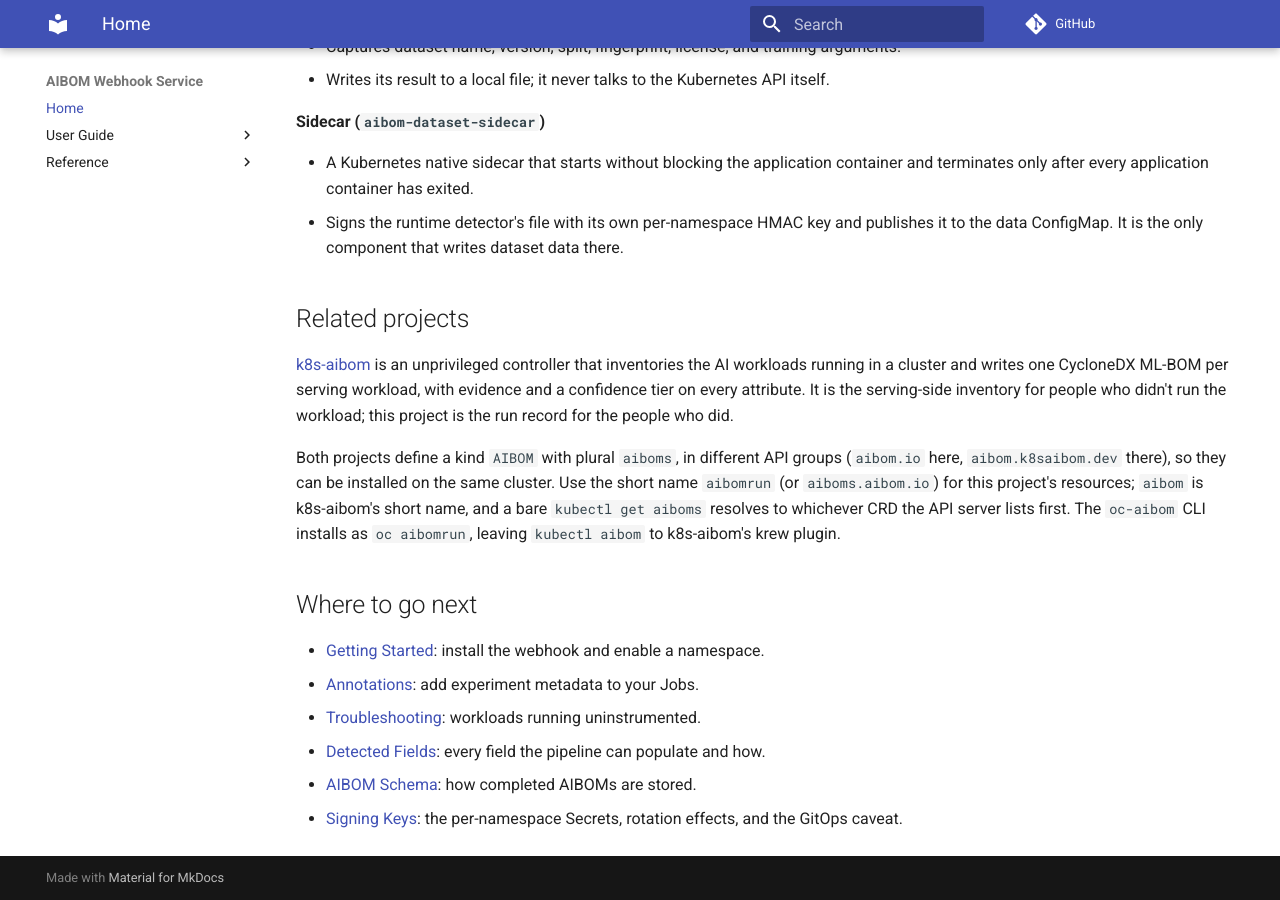
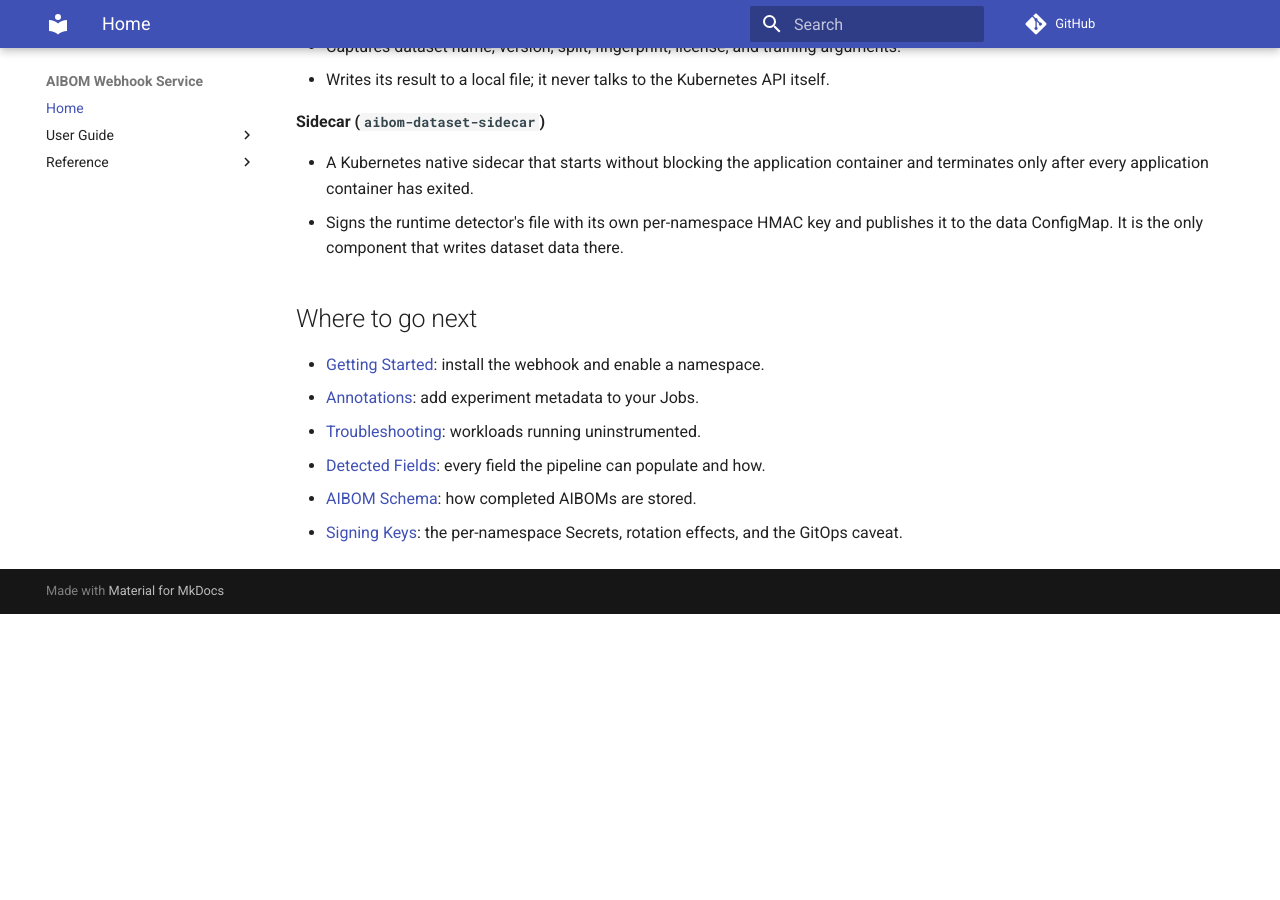
Before and after one commit to gavinsan33/aibom-webhook-service, an MkDocs documentation site: the page built from docs/index.md, in a window 1280 px wide and 900 px high, scrolled down 1587 px. Built offline with MkDocs 1.6.1 and Material for MkDocs 9.7.7, drawn with Linux system fonts in a browser that asks for light colours; comment, search, counter and statistics services are not loaded; after the commit the page ends 2201 px from its top, so only the background shows below that.

Commit message:
Move Related projects to the project-aibom docs

```diff
--- a/docs/index.md
+++ b/docs/index.md
@@ -66,12 +66,6 @@ The webhook always fails open (`failurePolicy: Ignore`): if the service is down,
 - A Kubernetes native sidecar that starts without blocking the application container and terminates only after every application container has exited.
 - Signs the runtime detector's file with its own per-namespace HMAC key and publishes it to the data ConfigMap. It is the only component that writes dataset data there.
 
-## Related projects
-
-[k8s-aibom](https://github.com/GoogleCloudPlatform/k8s-aibom) is an unprivileged controller that inventories the AI workloads running in a cluster and writes one CycloneDX ML-BOM per serving workload, with evidence and a confidence tier on every attribute. It is the serving-side inventory for people who didn't run the workload; this project is the run record for the people who did.
-
-Both projects define a kind `AIBOM` with plural `aiboms`, in different API groups (`aibom.io` here, `aibom.k8saibom.dev` there), so they can be installed on the same cluster. Use the short name `aibomrun` (or `aiboms.aibom.io`) for this project's resources; `aibom` is k8s-aibom's short name, and a bare `kubectl get aiboms` resolves to whichever CRD the API server lists first. The `oc-aibom` CLI installs as `oc aibomrun`, leaving `kubectl aibom` to k8s-aibom's krew plugin.
-
 ## Where to go next
 
 - [Getting Started](user-guide/getting-started.md): install the webhook and enable a namespace.
```
Also changed, not shown: README.md (+0 -6 lines).
